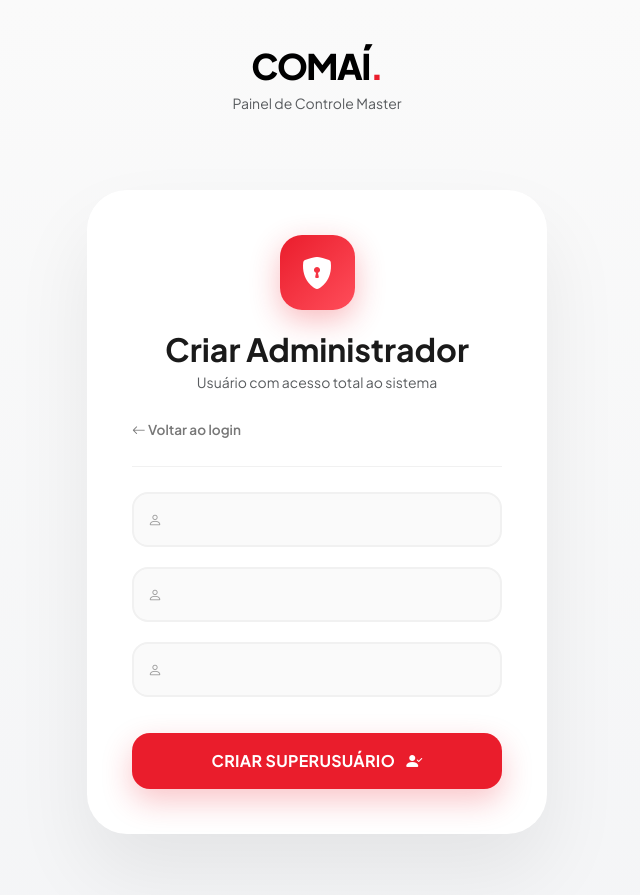
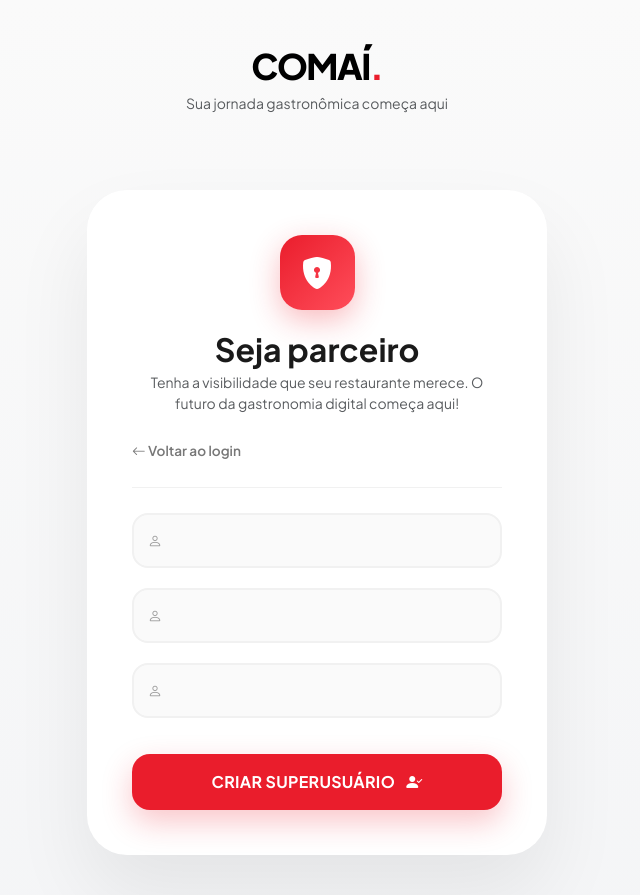
Before and after one commit to CauanUgino/food_platform, a Django app: page /register/gestor/ in a window 1280 px wide. Shown: the top 895 px of the page, without its empty margins (323-963 px from the left). Run offline with Django 5.2, Linux system fonts and the light colour scheme.

Commit message:
Aletração em textos na criação da vitrine

```diff
--- a/food_platform/templates/base_app/register_superuser.html
+++ b/food_platform/templates/base_app/register_superuser.html
@@ -265,7 +265,7 @@ COMAÍ<span>.</span>
 </a>
 
 <p class="text-muted small">
-Painel de Controle Master
+Sua jornada gastronômica começa aqui
 </p>
 
 </header>
@@ -281,11 +281,11 @@ Painel de Controle Master
 </div>
 
 <h2 class="fw-bold mb-1">
-Criar Administrador
+Seja parceiro
 </h2>
 
 <p class="text-muted small mb-4">
-Usuário com acesso total ao sistema
+Tenha a visibilidade que seu restaurante merece. O futuro da gastronomia digital começa aqui!
 </p>
 
 </div>
```
